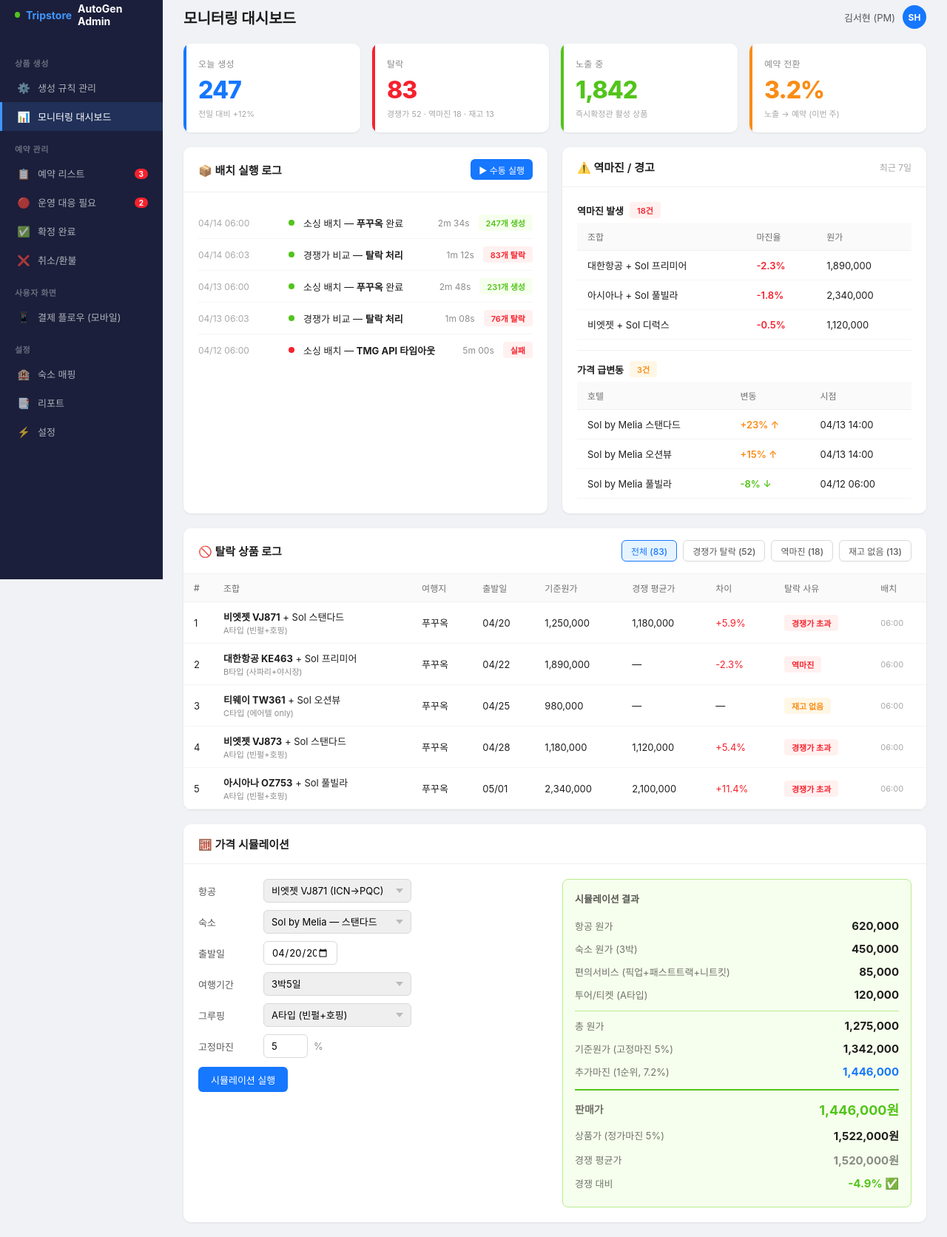
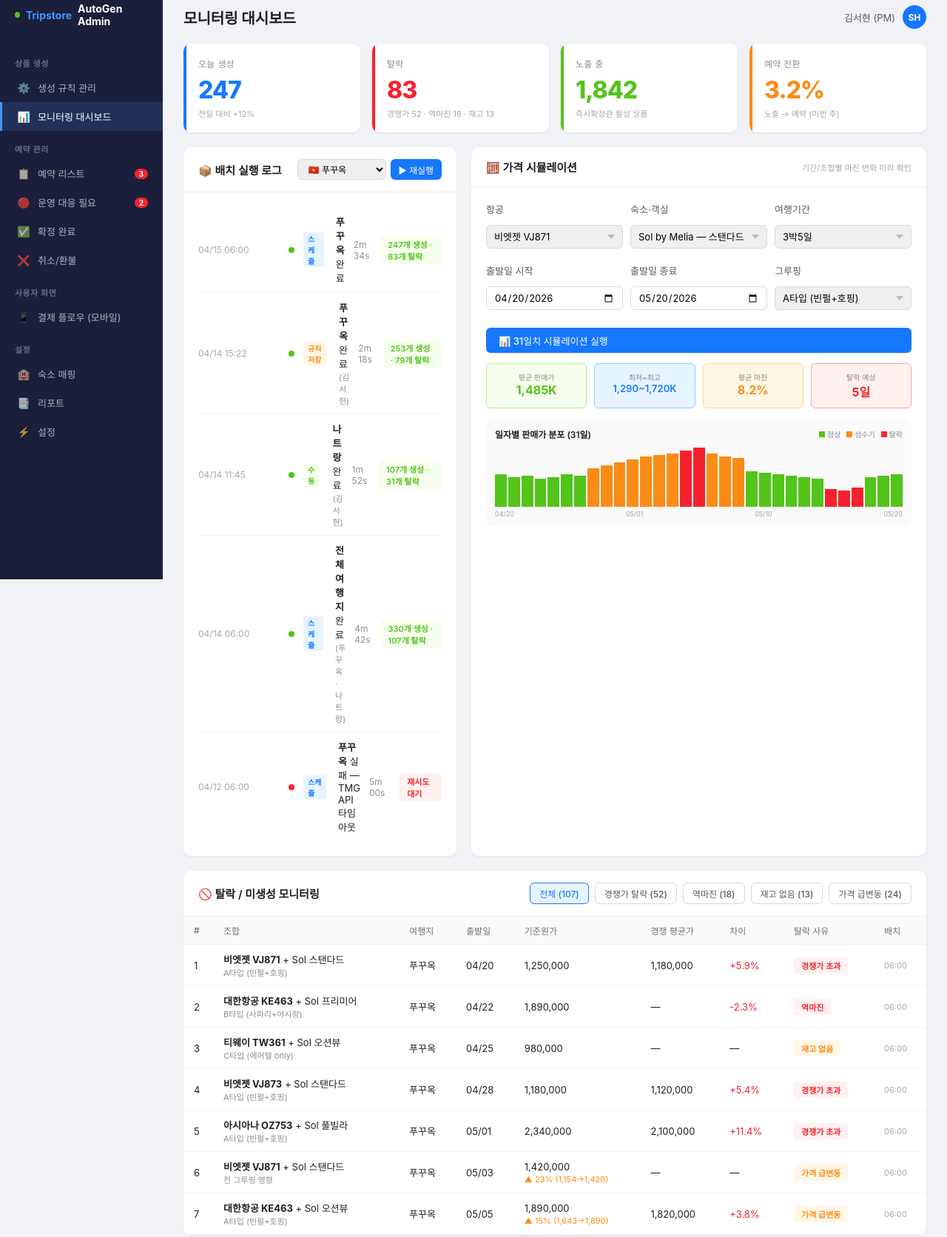
Before and after one commit to seohyeonkimextriber/tripstore_mokup, a plain HTML site: page autogen-monitoring.html in a window 1280 px wide. Shown: the part 17-1689 px from the top of the page at 74% size. Drawn offline with Linux system fonts and the light colour scheme; a web font is replaced by a local one.

Commit message:
feat: 모니터링 대시보드 정리
- 배치 로그: 여행지 선택 + 부분 재실행, 실행유형 태그(스케줄/수동/규칙저장)
- 역마진/경고 섹션 → 탈락/미생성 모니터링으로 통합
- 가격 시뮬레이션: 기간 입력 + 일자별 그래프 + 요약 KPI
- 레이아웃 비율: 배치로그(좁) + 시뮬레이션(넓) 한 줄, 탈락로그 풀사이즈

Co-Authored-By: Claude Opus 4.6 (1M context) <noreply@anthropic.com>

```diff
--- a/autogen-monitoring.html
+++ b/autogen-monitoring.html
@@ -104,7 +104,8 @@ tr:hover td { background: #fafafa; }
 .sim-result-value.highlight { color: #52c41a; font-size: 18px; }
 
 .grid-2 { display: grid; grid-template-columns: 1fr 1fr; gap: 20px; }
-@media (max-width: 1200px) { .grid-2 { grid-template-columns: 1fr; } .kpi-grid { grid-template-columns: repeat(2, 1fr); } .sim-grid { grid-template-columns: 1fr; } }
+.grid-13 { display: grid; grid-template-columns: 1.2fr 2fr; gap: 20px; margin-bottom: 20px; }
+@media (max-width: 1200px) { .grid-2, .grid-13 { grid-template-columns: 1fr; } .kpi-grid { grid-template-columns: repeat(2, 1fr); } .sim-grid { grid-template-columns: 1fr; } }
 </style>
 </head>
 <body>
@@ -163,101 +164,188 @@ tr:hover td { background: #fafafa; }
     </div>
   </div>
 
-  <div class="grid-2">
+  <div class="grid-13">
     <!-- B. 배치 실행 로그 -->
-    <div class="card">
+    <div class="card" style="margin-bottom:0;">
       <div class="card-header">
         <h3>📦 배치 실행 로그</h3>
-        <button class="btn btn-primary btn-sm">▶ 수동 실행</button>
+        <div style="display:flex;gap:6px;align-items:center;">
+          <select class="form-input" style="height:28px;font-size:12px;width:120px;border:1px solid #d9d9d9;border-radius:6px;padding:0 10px;font-family:inherit;">
+            <option>🇻🇳 푸꾸옥</option>
+            <option>🇻🇳 나트랑</option>
+            <option>🇻🇳 다낭</option>
+            <option>🇹🇭 방콕</option>
+          </select>
+          <button class="btn btn-primary btn-sm" onclick="alert('선택한 여행지 배치 재실행 시작')">▶ 재실행</button>
+        </div>
       </div>
       <div class="card-body">
         <div class="log-item">
+          <span class="log-time">04/15 06:00</span>
+          <span class="log-status ok"></span>
+          <span style="background:#e6f4ff;color:#1677ff;padding:1px 6px;border-radius:3px;font-size:10px;font-weight:600;margin-right:4px;">스케줄</span>
+          <span class="log-text"><strong>푸꾸옥</strong> 완료</span>
+          <span class="log-duration">2m 34s</span>
+          <span class="badge badge-success">247개 생성 · 83개 탈락</span>
+        </div>
+        <div class="log-item">
+          <span class="log-time">04/14 15:22</span>
+          <span class="log-status ok"></span>
+          <span style="background:#fff7e6;color:#fa8c16;padding:1px 6px;border-radius:3px;font-size:10px;font-weight:600;margin-right:4px;">규칙저장</span>
+          <span class="log-text"><strong>푸꾸옥</strong> 완료 <span style="font-size:11px;color:rgba(0,0,0,0.45);">(김서현)</span></span>
+          <span class="log-duration">2m 18s</span>
+          <span class="badge badge-success">253개 생성 · 79개 탈락</span>
+        </div>
+        <div class="log-item">
+          <span class="log-time">04/14 11:45</span>
+          <span class="log-status ok"></span>
+          <span style="background:#f6ffed;color:#52c41a;padding:1px 6px;border-radius:3px;font-size:10px;font-weight:600;margin-right:4px;">수동</span>
+          <span class="log-text"><strong>나트랑</strong> 완료 <span style="font-size:11px;color:rgba(0,0,0,0.45);">(김서현)</span></span>
+          <span class="log-duration">1m 52s</span>
+          <span class="badge badge-success">107개 생성 · 31개 탈락</span>
+        </div>
+        <div class="log-item">
           <span class="log-time">04/14 06:00</span>
           <span class="log-status ok"></span>
-          <span class="log-text">소싱 배치 — <strong>푸꾸옥</strong> 완료</span>
-          <span class="log-duration">2m 34s</span>
-          <span class="badge badge-success">247개 생성</span>
-        </div>
-        <div class="log-item">
-          <span class="log-time">04/14 06:03</span>
-          <span class="log-status ok"></span>
-          <span class="log-text">경쟁가 비교 — <strong>탈락 처리</strong></span>
-          <span class="log-duration">1m 12s</span>
-          <span class="badge badge-error">83개 탈락</span>
-        </div>
-        <div class="log-item">
-          <span class="log-time">04/13 06:00</span>
-          <span class="log-status ok"></span>
-          <span class="log-text">소싱 배치 — <strong>푸꾸옥</strong> 완료</span>
-          <span class="log-duration">2m 48s</span>
-          <span class="badge badge-success">231개 생성</span>
-        </div>
-        <div class="log-item">
-          <span class="log-time">04/13 06:03</span>
-          <span class="log-status ok"></span>
-          <span class="log-text">경쟁가 비교 — <strong>탈락 처리</strong></span>
-          <span class="log-duration">1m 08s</span>
-          <span class="badge badge-error">76개 탈락</span>
+          <span style="background:#e6f4ff;color:#1677ff;padding:1px 6px;border-radius:3px;font-size:10px;font-weight:600;margin-right:4px;">스케줄</span>
+          <span class="log-text"><strong>전체 여행지</strong> 완료 <span style="font-size:11px;color:rgba(0,0,0,0.45);">(푸꾸옥 · 나트랑)</span></span>
+          <span class="log-duration">4m 42s</span>
+          <span class="badge badge-success">330개 생성 · 107개 탈락</span>
         </div>
         <div class="log-item">
           <span class="log-time">04/12 06:00</span>
           <span class="log-status fail"></span>
-          <span class="log-text">소싱 배치 — <strong>TMG API 타임아웃</strong></span>
+          <span style="background:#e6f4ff;color:#1677ff;padding:1px 6px;border-radius:3px;font-size:10px;font-weight:600;margin-right:4px;">스케줄</span>
+          <span class="log-text"><strong>푸꾸옥</strong> 실패 — TMG API 타임아웃</span>
           <span class="log-duration">5m 00s</span>
-          <span class="badge badge-error">실패</span>
+          <span class="badge badge-error">재시도 대기</span>
         </div>
       </div>
     </div>
 
-    <!-- D. 역마진/경고 모니터링 -->
-    <div class="card">
+    <!-- E. 가격 시뮬레이션 (배치 로그 옆) -->
+    <div class="card" style="margin-bottom:0;">
       <div class="card-header">
-        <h3>⚠️ 역마진 / 경고</h3>
-        <span style="font-size:12px;color:rgba(0,0,0,0.35);">최근 7일</span>
+        <h3>🧮 가격 시뮬레이션</h3>
+        <span style="font-size:11px;color:rgba(0,0,0,0.35);">기간/조합별 마진 변화 미리 확인</span>
       </div>
       <div class="card-body">
+        <!-- 입력 영역 (가로) -->
+        <div style="display:grid;grid-template-columns:repeat(3,1fr);gap:10px;margin-bottom:14px;">
+          <div class="sim-input" style="flex-direction:column;align-items:flex-start;">
+            <label style="margin-bottom:4px;width:auto;">항공</label>
+            <select style="width:100%;"><option>비엣젯 VJ871</option><option>전체 항공사</option></select>
+          </div>
+          <div class="sim-input" style="flex-direction:column;align-items:flex-start;">
+            <label style="margin-bottom:4px;width:auto;">숙소·객실</label>
+            <select style="width:100%;"><option>Sol by Melia — 스탠다드</option><option>전체 객실</option></select>
+          </div>
+          <div class="sim-input" style="flex-direction:column;align-items:flex-start;">
+            <label style="margin-bottom:4px;width:auto;">여행기간</label>
+            <select style="width:100%;"><option>3박5일</option><option>4박6일</option><option>전체</option></select>
+          </div>
+          <div class="sim-input" style="flex-direction:column;align-items:flex-start;">
+            <label style="margin-bottom:4px;width:auto;">출발일 시작</label>
+            <input type="date" value="2026-04-20" style="width:100%;">
+          </div>
+          <div class="sim-input" style="flex-direction:column;align-items:flex-start;">
+            <label style="margin-bottom:4px;width:auto;">출발일 종료</label>
+            <input type="date" value="2026-05-20" style="width:100%;">
+          </div>
+          <div class="sim-input" style="flex-direction:column;align-items:flex-start;">
+            <label style="margin-bottom:4px;width:auto;">그루핑</label>
+            <select style="width:100%;"><option>A타입 (빈펄+호핑)</option><option>B타입</option><option>C타입 (없음)</option><option>전체</option></select>
+          </div>
+        </div>
         <div style="margin-bottom:14px;">
-          <div style="display:flex;align-items:center;gap:8px;margin-bottom:6px;">
-            <span style="font-size:13px;font-weight:600;">역마진 발생</span>
-            <span class="badge badge-error">18건</span>
+          <button class="btn btn-primary" style="width:100%;">📊 31일치 시뮬레이션 실행</button>
+        </div>
+
+        <!-- 요약 결과 -->
+        <div style="display:grid;grid-template-columns:repeat(4,1fr);gap:10px;margin-bottom:14px;">
+          <div style="background:#f6ffed;border:1px solid #b7eb8f;border-radius:6px;padding:10px;text-align:center;">
+            <div style="font-size:10px;color:rgba(0,0,0,0.45);">평균 판매가</div>
+            <div style="font-size:16px;font-weight:700;color:#52c41a;">1,485K</div>
           </div>
-          <table>
-            <thead><tr><th>조합</th><th>마진율</th><th>원가</th></tr></thead>
-            <tbody>
-              <tr><td>대한항공 + Sol 프리미어</td><td style="color:#f5222d;font-weight:600;">-2.3%</td><td>1,890,000</td></tr>
-              <tr><td>아시아나 + Sol 풀빌라</td><td style="color:#f5222d;font-weight:600;">-1.8%</td><td>2,340,000</td></tr>
-              <tr><td>비엣젯 + Sol 디럭스</td><td style="color:#f5222d;font-weight:600;">-0.5%</td><td>1,120,000</td></tr>
-            </tbody>
-          </table>
+          <div style="background:#e6f4ff;border:1px solid #91caff;border-radius:6px;padding:10px;text-align:center;">
+            <div style="font-size:10px;color:rgba(0,0,0,0.45);">최저~최고</div>
+            <div style="font-size:13px;font-weight:600;color:#1677ff;">1,290~1,720K</div>
+          </div>
+          <div style="background:#fff7e6;border:1px solid #ffd591;border-radius:6px;padding:10px;text-align:center;">
+            <div style="font-size:10px;color:rgba(0,0,0,0.45);">평균 마진</div>
+            <div style="font-size:16px;font-weight:700;color:#fa8c16;">8.2%</div>
+          </div>
+          <div style="background:#fff1f0;border:1px solid #ffa39e;border-radius:6px;padding:10px;text-align:center;">
+            <div style="font-size:10px;color:rgba(0,0,0,0.45);">탈락 예상</div>
+            <div style="font-size:16px;font-weight:700;color:#f5222d;">5일</div>
+          </div>
         </div>
-        <div style="padding-top:14px;border-top:1px solid #f0f0f0;">
-          <div style="display:flex;align-items:center;gap:8px;margin-bottom:6px;">
-            <span style="font-size:13px;font-weight:600;">가격 급변동</span>
-            <span class="badge badge-warning">3건</span>
+
+        <!-- 일자별 그래프 -->
+        <div style="background:#fafafa;border-radius:8px;padding:12px;">
+          <div style="display:flex;justify-content:space-between;align-items:center;margin-bottom:10px;">
+            <span style="font-size:12px;font-weight:600;">일자별 판매가 분포 (31일)</span>
+            <div style="display:flex;gap:8px;font-size:10px;color:rgba(0,0,0,0.45);">
+              <span><span style="display:inline-block;width:8px;height:8px;background:#52c41a;border-radius:1px;"></span> 정상</span>
+              <span><span style="display:inline-block;width:8px;height:8px;background:#fa8c16;border-radius:1px;"></span> 성수기</span>
+              <span><span style="display:inline-block;width:8px;height:8px;background:#f5222d;border-radius:1px;"></span> 탈락</span>
+            </div>
           </div>
-          <table>
-            <thead><tr><th>호텔</th><th>변동</th><th>시점</th></tr></thead>
-            <tbody>
-              <tr><td>Sol by Melia 스탠다드</td><td style="color:#fa8c16;font-weight:600;">+23% ↑</td><td>04/13 14:00</td></tr>
-              <tr><td>Sol by Melia 오션뷰</td><td style="color:#fa8c16;font-weight:600;">+15% ↑</td><td>04/13 14:00</td></tr>
-              <tr><td>Sol by Melia 풀빌라</td><td style="color:#52c41a;font-weight:600;">-8% ↓</td><td>04/12 06:00</td></tr>
-            </tbody>
-          </table>
+          <div style="display:flex;align-items:flex-end;gap:2px;height:80px;">
+            <div style="flex:1;background:#52c41a;height:55%;border-radius:2px 2px 0 0;" title="04/20: 1,420K"></div>
+            <div style="flex:1;background:#52c41a;height:50%;"></div>
+            <div style="flex:1;background:#52c41a;height:52%;"></div>
+            <div style="flex:1;background:#52c41a;height:48%;"></div>
+            <div style="flex:1;background:#52c41a;height:50%;"></div>
+            <div style="flex:1;background:#52c41a;height:55%;"></div>
+            <div style="flex:1;background:#52c41a;height:53%;"></div>
+            <div style="flex:1;background:#fa8c16;height:65%;"></div>
+            <div style="flex:1;background:#fa8c16;height:70%;"></div>
+            <div style="flex:1;background:#fa8c16;height:75%;"></div>
+            <div style="flex:1;background:#fa8c16;height:80%;"></div>
+            <div style="flex:1;background:#fa8c16;height:85%;"></div>
+            <div style="flex:1;background:#fa8c16;height:88%;"></div>
+            <div style="flex:1;background:#fa8c16;height:90%;"></div>
+            <div style="flex:1;background:#f5222d;height:95%;"></div>
+            <div style="flex:1;background:#f5222d;height:100%;"></div>
+            <div style="flex:1;background:#fa8c16;height:90%;"></div>
+            <div style="flex:1;background:#fa8c16;height:85%;"></div>
+            <div style="flex:1;background:#fa8c16;height:82%;"></div>
+            <div style="flex:1;background:#52c41a;height:60%;"></div>
+            <div style="flex:1;background:#52c41a;height:58%;"></div>
+            <div style="flex:1;background:#52c41a;height:55%;"></div>
+            <div style="flex:1;background:#52c41a;height:52%;"></div>
+            <div style="flex:1;background:#52c41a;height:50%;"></div>
+            <div style="flex:1;background:#52c41a;height:48%;"></div>
+            <div style="flex:1;background:#f5222d;height:30%;"></div>
+            <div style="flex:1;background:#f5222d;height:28%;"></div>
+            <div style="flex:1;background:#f5222d;height:32%;"></div>
+            <div style="flex:1;background:#52c41a;height:50%;"></div>
+            <div style="flex:1;background:#52c41a;height:52%;"></div>
+            <div style="flex:1;background:#52c41a;height:55%;"></div>
+          </div>
+          <div style="display:flex;justify-content:space-between;font-size:9px;color:rgba(0,0,0,0.35);margin-top:4px;">
+            <span>04/20</span>
+            <span>05/01</span>
+            <span>05/10</span>
+            <span>05/20</span>
+          </div>
         </div>
       </div>
     </div>
   </div>
 
-  <!-- C. 탈락 상품 로그 -->
+  <!-- C. 탈락/미생성 모니터링 (통합) -->
   <div class="card">
     <div class="card-header">
-      <h3>🚫 탈락 상품 로그</h3>
+      <h3>🚫 탈락 / 미생성 모니터링</h3>
       <div style="display:flex;gap:8px;">
         <div class="tag-select">
-          <span class="tag active">전체 (83)</span>
+          <span class="tag active">전체 (107)</span>
           <span class="tag">경쟁가 탈락 (52)</span>
           <span class="tag">역마진 (18)</span>
           <span class="tag">재고 없음 (13)</span>
+          <span class="tag">가격 급변동 (24)</span>
         </div>
       </div>
     </div>
@@ -332,99 +420,33 @@ tr:hover td { background: #fafafa; }
             <td><span class="badge badge-error">경쟁가 초과</span></td>
             <td style="font-size:11px;color:rgba(0,0,0,0.35);">06:00</td>
           </tr>
+          <tr>
+            <td>6</td>
+            <td><strong>비엣젯 VJ871</strong> + Sol 스탠다드<br><span style="font-size:11px;color:rgba(0,0,0,0.45);">전 그루핑 영향</span></td>
+            <td>푸꾸옥</td>
+            <td>05/03</td>
+            <td>1,420,000<br><span style="font-size:11px;color:#fa8c16;">▲ 23% (1,154→1,420)</span></td>
+            <td>—</td>
+            <td>—</td>
+            <td><span class="badge" style="background:#fff7e6;color:#fa8c16;">가격 급변동</span></td>
+            <td style="font-size:11px;color:rgba(0,0,0,0.35);">06:00</td>
+          </tr>
+          <tr>
+            <td>7</td>
+            <td><strong>대한항공 KE463</strong> + Sol 오션뷰<br><span style="font-size:11px;color:rgba(0,0,0,0.45);">A타입 (빈펄+호핑)</span></td>
+            <td>푸꾸옥</td>
+            <td>05/05</td>
+            <td>1,890,000<br><span style="font-size:11px;color:#fa8c16;">▲ 15% (1,643→1,890)</span></td>
+            <td>1,820,000</td>
+            <td style="color:#f5222d;">+3.8%</td>
+            <td><span class="badge" style="background:#fff7e6;color:#fa8c16;">가격 급변동</span></td>
+            <td style="font-size:11px;color:rgba(0,0,0,0.35);">06:00</td>
+          </tr>
         </tbody>
       </table>
     </div>
   </div>
 
-  <!-- E. 가격 시뮬레이션 -->
-  <div class="card">
-    <div class="card-header">
-      <h3>🧮 가격 시뮬레이션</h3>
-    </div>
-    <div class="card-body">
-      <div class="sim-grid">
-        <div>
-          <div class="sim-input">
-            <label>항공</label>
-            <select><option>비엣젯 VJ871 (ICN→PQC)</option><option>대한항공 KE463</option><option>티웨이 TW361</option></select>
-          </div>
-          <div class="sim-input">
-            <label>숙소</label>
-            <select><option>Sol by Melia — 스탠다드</option><option>Sol by Melia — 오션뷰</option><option>Sol by Melia — 풀빌라</option></select>
-          </div>
-          <div class="sim-input">
-            <label>출발일</label>
-            <input type="date" value="2026-04-20">
-          </div>
-          <div class="sim-input">
-            <label>여행기간</label>
-            <select><option>3박5일</option><option>4박6일</option><option>5박7일</option></select>
-          </div>
-          <div class="sim-input">
-            <label>그루핑</label>
-            <select><option>A타입 (빈펄+호핑)</option><option>B타입 (사파리+야시장)</option><option>C타입 (에어텔 only)</option></select>
-          </div>
-          <div class="sim-input">
-            <label>고정마진</label>
-            <input type="number" value="5" style="width:60px;"> <span style="font-size:13px;color:rgba(0,0,0,0.45);">%</span>
-          </div>
-          <div style="margin-top:12px;">
-            <button class="btn btn-primary">시뮬레이션 실행</button>
-          </div>
-        </div>
-        <div>
-          <div class="sim-result">
-            <div style="font-size:13px;font-weight:600;margin-bottom:12px;color:rgba(0,0,0,0.65);">시뮬레이션 결과</div>
-            <div class="sim-result-row">
-              <span class="sim-result-label">항공 원가</span>
-              <span class="sim-result-value">620,000</span>
-            </div>
-            <div class="sim-result-row">
-              <span class="sim-result-label">숙소 원가 (3박)</span>
-              <span class="sim-result-value">450,000</span>
-            </div>
-            <div class="sim-result-row">
-              <span class="sim-result-label">편의서비스 (픽업+패스트트랙+니트킷)</span>
-              <span class="sim-result-value">85,000</span>
-            </div>
-            <div class="sim-result-row">
-              <span class="sim-result-label">투어/티켓 (A타입)</span>
-              <span class="sim-result-value">120,000</span>
-            </div>
-            <div class="sim-result-row" style="border-top:1px solid #b7eb8f;padding-top:10px;margin-top:6px;">
-              <span class="sim-result-label">총 원가</span>
-              <span class="sim-result-value">1,275,000</span>
-            </div>
-            <div class="sim-result-row">
-              <span class="sim-result-label">기준원가 (고정마진 5%)</span>
-              <span class="sim-result-value">1,342,000</span>
-            </div>
-            <div class="sim-result-row">
-              <span class="sim-result-label">추가마진 (1순위, 7.2%)</span>
-              <span class="sim-result-value" style="color:#1677ff;">1,446,000</span>
-            </div>
-            <div class="sim-result-row" style="border-top:2px solid #52c41a;padding-top:12px;margin-top:8px;">
-              <span class="sim-result-label" style="font-weight:600;font-size:14px;">판매가</span>
-              <span class="sim-result-value highlight">1,446,000원</span>
-            </div>
-            <div class="sim-result-row">
-              <span class="sim-result-label">상품가 (정가마진 5%)</span>
-              <span class="sim-result-value">1,522,000원</span>
-            </div>
-            <div class="sim-result-row">
-              <span class="sim-result-label">경쟁 평균가</span>
-              <span class="sim-result-value" style="color:rgba(0,0,0,0.45);">1,520,000원</span>
-            </div>
-            <div class="sim-result-row">
-              <span class="sim-result-label">경쟁 대비</span>
-              <span class="sim-result-value" style="color:#52c41a;">-4.9% ✅</span>
-            </div>
-          </div>
-        </div>
-      </div>
-    </div>
-  </div>
 </div>
 
 </body>
```
